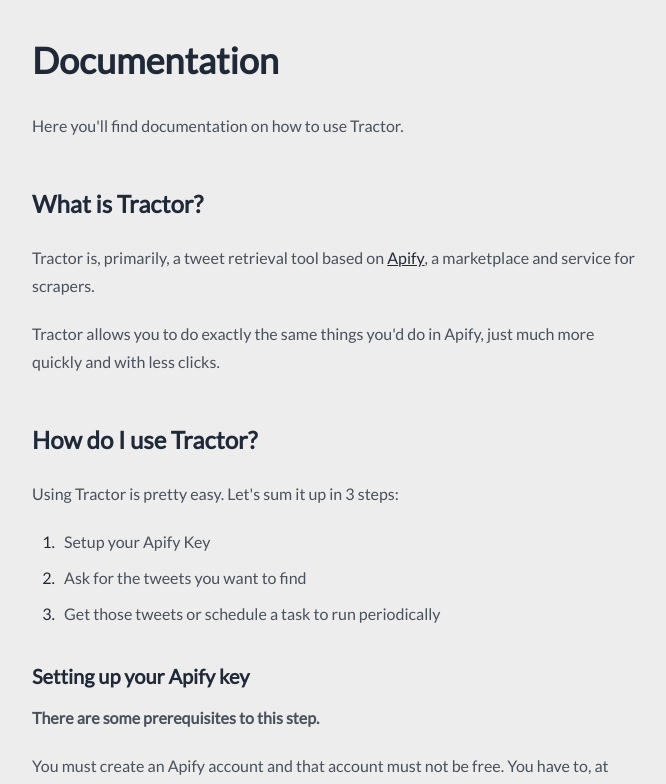
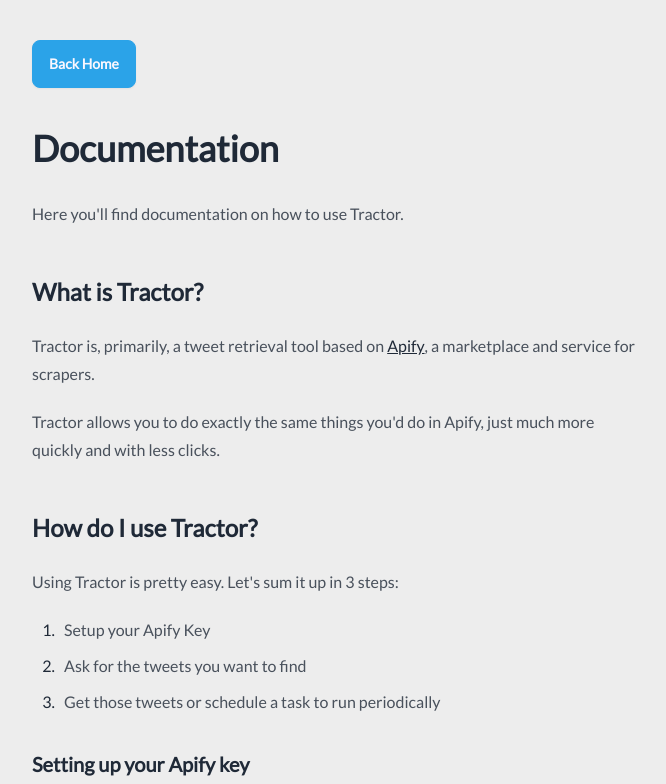
Before and after one commit to graphext/tractor2.0, a SvelteKit app: page /docs in a window 1280 px wide. Shown: the top 784 px of the page, without its empty margins (32-698 px from the left). Built offline with nearby package versions, Linux system fonts and the light colour scheme.

Commit message:
edit back buttons

```diff
--- a/src/routes/docs/+page.svelte
+++ b/src/routes/docs/+page.svelte
@@ -1,4 +1,5 @@
-<main class="prose">
+<a href="/" class="btn btn-primary">Back Home</a>
+<main class="prose mt-10">
     <h1>Documentation</h1>
 
     <p>Here you'll find documentation on how to use Tractor.</p>
--- a/src/routes/tasks/+page.svelte
+++ b/src/routes/tasks/+page.svelte
@@ -28,9 +28,7 @@
     }
 </script>
 
-<a href="/" class="underline hover:text-primary transition-all font-semibold">
-    {`←`} Back Home</a
->
+<a href="/" class="btn btn-primary">Back Home</a>
 
 <h1 class="mt-10 text-3xl font-bold mb-3">Tasks</h1>
 
```
